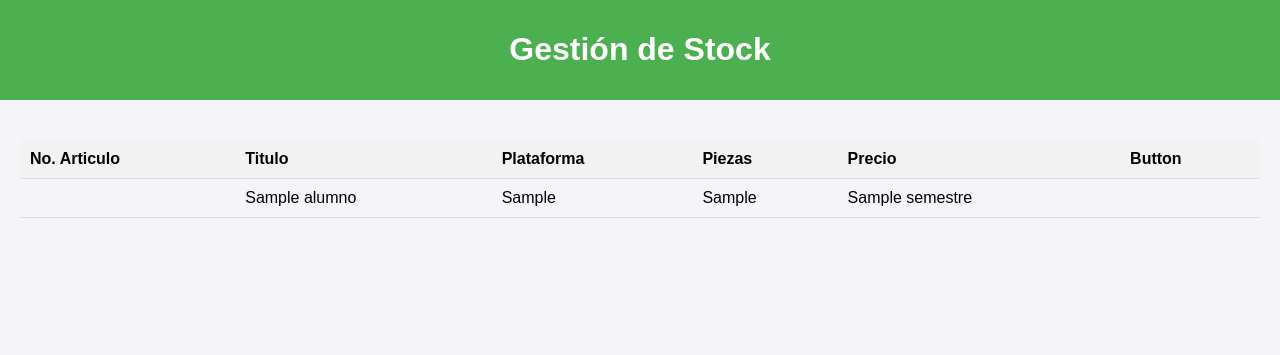
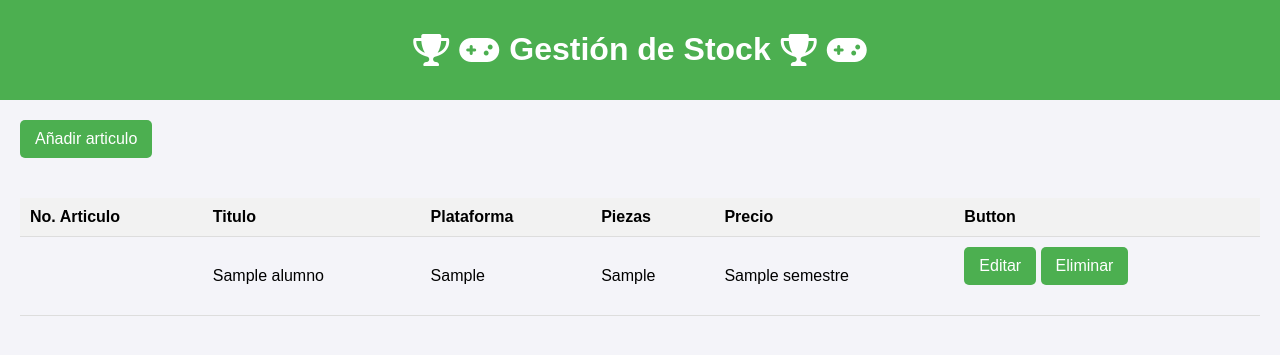
Before and after one commit to Barrrey7u7/inventario_crud, a Flask app: template templates/index.html in a window 1280 px wide. Shown: the top 355 px of the page. Run offline with Flask 3, Linux system fonts and the light colour scheme; the template is opened without the code that fills it: most values are stand-ins (such as "Sample title", 1, 10 or a date in 2020); parts of the project's set-up code (start-up, migrations or seed data) failed here and were passed over.

Commit message:
tercer actualizacion_update

```diff
--- a/templates/index.html
+++ b/templates/index.html
@@ -68,10 +68,15 @@
 <body>
     <header>
 
+        <i class="fas fa-trophy icon"></i> <!-- Trofeo -->
+        <i class="fas fa-gamepad icon"></i>
         <h1>Gestión de Stock</h1>
+        <i class="fas fa-trophy icon"></i> <!-- Trofeo -->
+        <i class="fas fa-gamepad icon"></i>
 
     </header>
     <div class="container">
+        <a href="{{ url_for('create_estudiante') }}" class="btn btn-success mb-3">Añadir articulo</a>
 
         <table>
             <thead>
@@ -93,6 +98,8 @@
                     <td>{{ alumno.ap_materno }}</td>
                     <td>{{ alumno.semestre }}</td>
                     <td>
+                        <a href="{{ url_for('update_estudiante', no_control=estudiante.no_control) }}" class="btn btn-warning">Editar</a>
+                        <a href="{{ url_for('delete_estudiante', no_control=estudiante.no_control) }}" class="btn btn-danger">Eliminar</a>
 
                     </td>
                 </tr>
```
